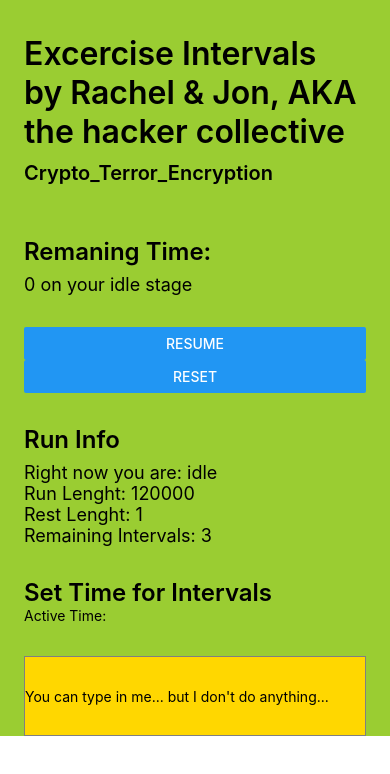
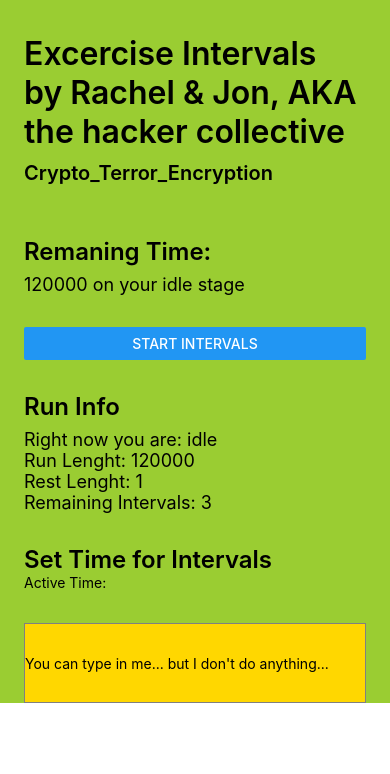
Before and after one commit to MustardJoe/IntervalsV2, a React Native app: screen / in a window 390 px wide. Shown: the top 774 px of the page. Built offline with nearby package versions, Linux system fonts and the light colour scheme; what react-native would draw is missing.

Commit message:
got a whole lot of nothing done today... fuck...

```diff
--- a/App.js
+++ b/App.js
@@ -24,13 +24,15 @@ import {
   Colors,
 } from 'react-native/Libraries/NewAppScreen';
 
+import moment from 'moment';
+
 import Header from './components/header/Header.js';
 import CountDownDisplay from './components/countdowntimer/CountDownDisplay.js';
 import Dashboard from './components/dashboard/Dashboard.js';
 
 
 
-class App extends React.Component {
+class App extends Component {
   state = {
     lengthOfRun: 120000,
     lengthOfRest: 1,
@@ -42,7 +44,8 @@ class App extends React.Component {
     nextProcess: 'run',
     timerOn: false,
     timerStart: 0,
-    timerTime: 120000,
+    timerTime: 0,
+    ourMoment: moment().format(),
   };
 
   adjustTimer = input => {
@@ -77,31 +80,47 @@ class App extends React.Component {
   startTimer = () => {
     this.setState({
       timerOn: true,
-      timerTime: this.state.timerTime,
-      timerStart: this.state.timerTime,
+      timerTime: {
+        minutes: moment().minutes(),
+        hour: moment().hour(),
+        seconds: moment().second(),
+      },
+      timerStart: {
+        minutes: moment().minutes(),
+        hour: moment().hour(),
+        seconds: moment().second(),
+      },
     });
+    console.log('top of startTimer, after setting state', this.state.timerTime, this.state.timerStart);
     this.timer = setInterval(() => {
-      const newTime = this.state.timerTime - 1000;
+      // const newTime = { ...this.state.timerTime.format()};
+      // newTime.add(1, 's');
+      // console.log('timerTime in startTimer', this.state.timerTime, 'newTime', newTime);
 
-      console.log('all the stuff',this.state.timerStart,
-      this.state.lengthOfRun, this.state.timerTime,
-      this.state.timerStart + this.state.lengthOfRun >= this.state.timerTime);
+      // console.log('all the stuff',this.state.timerStart,
+      // this.state.lengthOfRun, this.state.timerTime,
+      // this.state.timerStart + this.state.lengthOfRun >= this.state.timerTime);
 
-      if (newTime >= 0) {
-        this.setState({
-          timerTime: newTime,
-        });
-      }
-      else if(this.state.timerStart + this.state.lengthOfRun <= this.state.timerTime) {
-        clearInterval(this.timer);
-        this.setState({ timerOn: false });
-        // eslint-disable-next-line no-alert
-        alert('You are the winner now');
-      }
+      // if (newTime.subtract(1, 's')  >= moment().format()) {
+      //   this.setState({
+      //     timerTime: newTime,
+      //   });
+      // }
+      // else if (this.state.timerStart + this.state.lengthOfRun <= this.state.timerTime) {
+      //   clearInterval(this.timer);
+      //   this.setState({ timerOn: false });
+      //   // eslint-disable-next-line no-alert
+      //   alert('You are the winner now');
+      // }
 
       this.setState({
-        timerTime: Date.now() - this.state.timerStart,
+        timerTime: {
+          minutes: moment().minutes(),
+          hour: moment().hour(),
+          seconds: moment().second(),
+        },
       });
+      console.log('timerTime, end of startTimer',  this.state.timerTime, 'TIMER START', this.state.timerStart);
     }, 1000);
   };
 
@@ -109,6 +128,10 @@ class App extends React.Component {
     clearInterval(this.timer);
     this.setState({ timerOn: false });
   };
+
+  talk = () => {
+    console.log('hi, i work!');
+  }
 
   render() {
     const { timerTime } = this.state;
```
